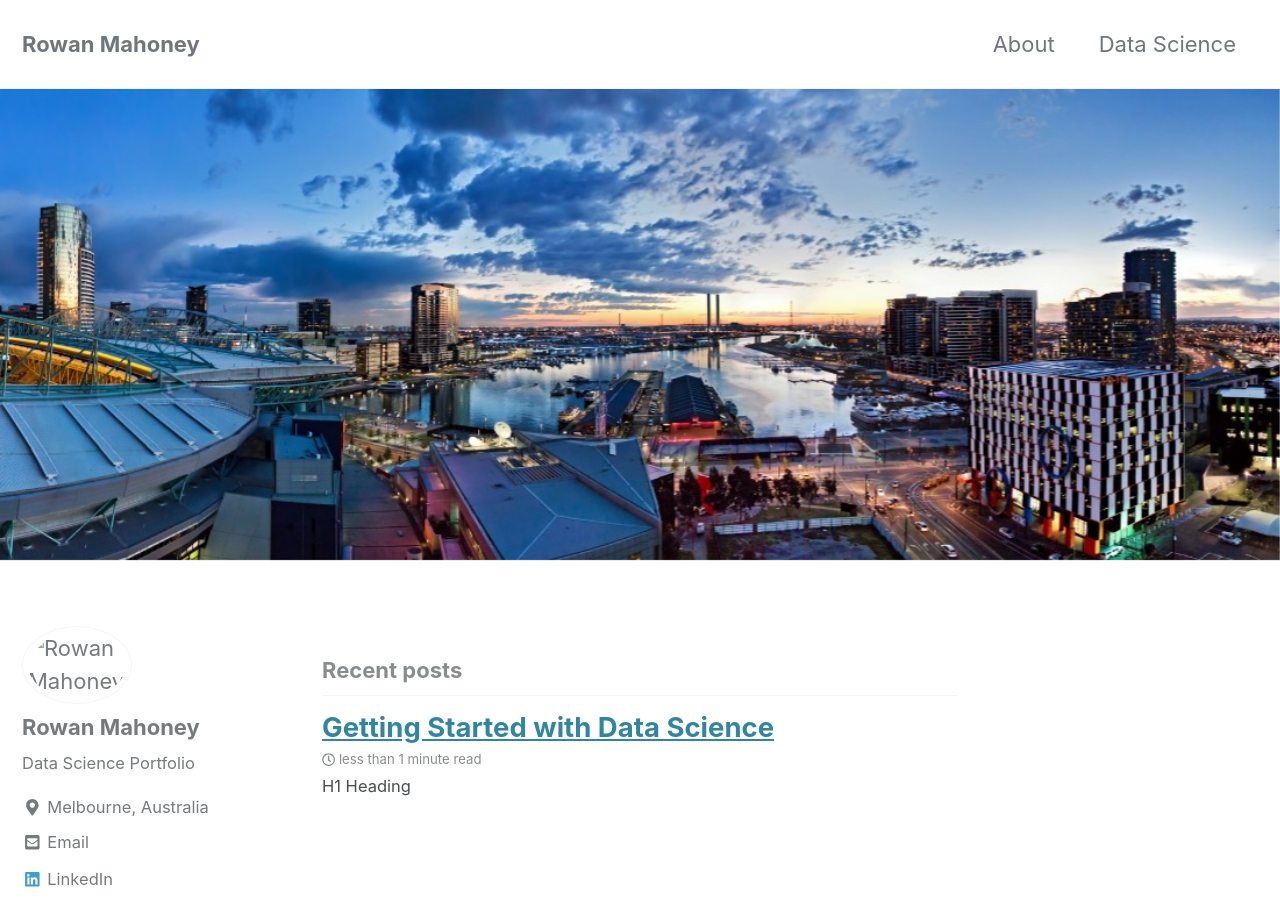
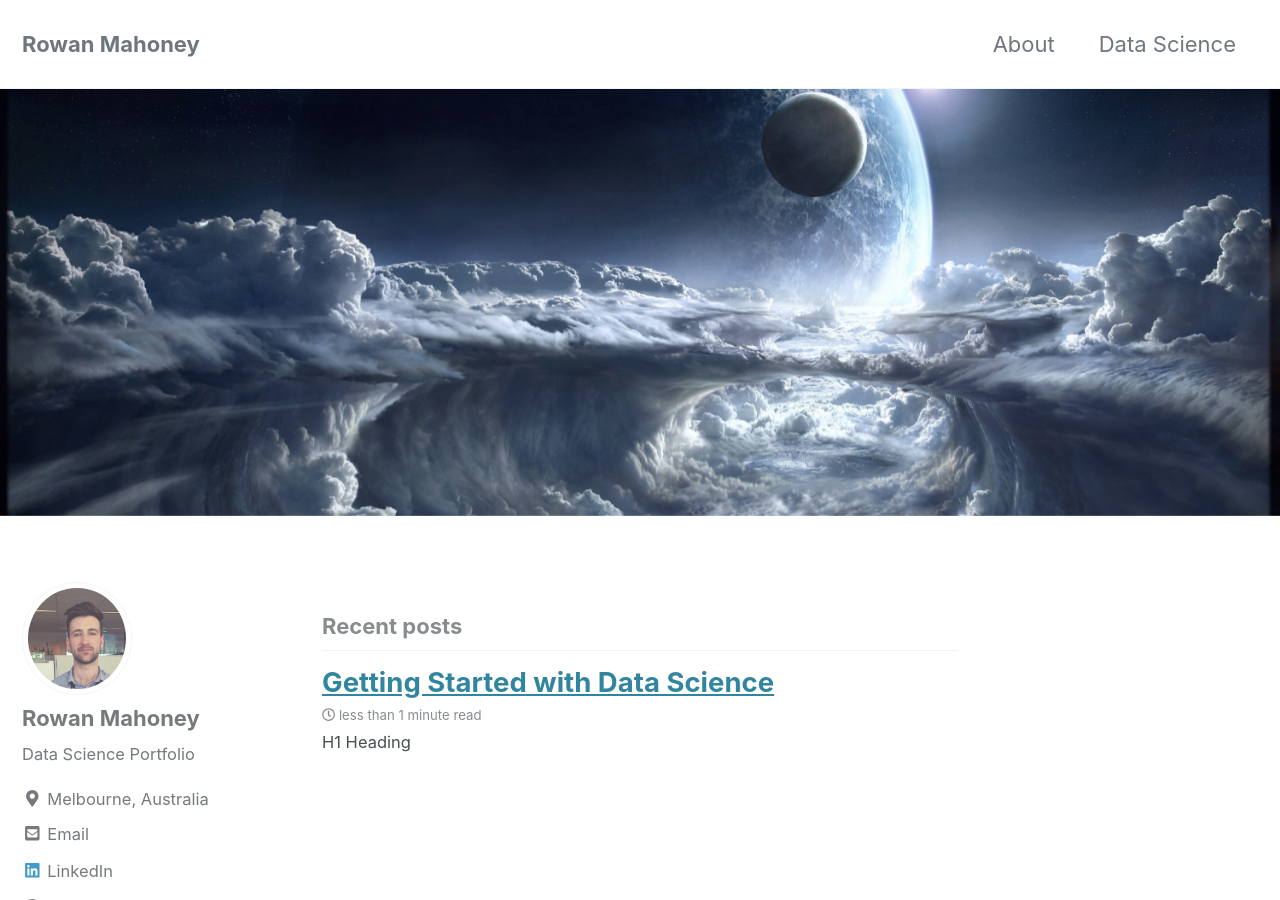
Before and after one commit to bayesway/bayesway.github.io, a Jekyll site: the page built from index.html, in a window 1280 px wide and 900 px high. Built offline with Jekyll 4.4.1, drawn with Linux system fonts in a browser that asks for light colours; cached includes are drawn as plain includes; nearby versions of some CDN libraries; the list of posts is cut into pages by our own code.

Commit message:
Update to header and avatar

```diff
--- a/_config.yml
+++ b/_config.yml
@@ -107,7 +107,7 @@
 # Site Author
 author:
   name             : "Rowan Mahoney"
-  avatar           : "assets/images/50754137_550013035409676_547692679102726144_n.jpg"
+  avatar           : "/images/50754137_550013035409676_547692679102726144_n.jpg"
   bio              : "Data Science Portfolio"
   location         : "Melbourne, Australia"
   email            : "r.mahoney@hotmail.com.au"
--- a/index.html
+++ b/index.html
@@ -2,5 +2,5 @@
 layout: home
 author_profile: true
 header:
-  image: "/images/city.jpg"
+  image: "/images/41704.jpg"
 ---
```
Also changed, not shown: images/36711.jpg (added), images/41704.jpg (added).
